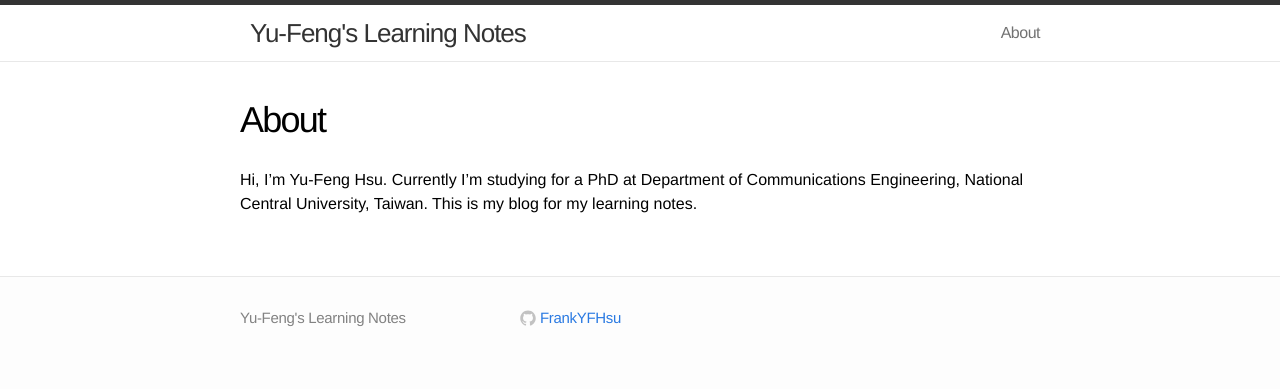
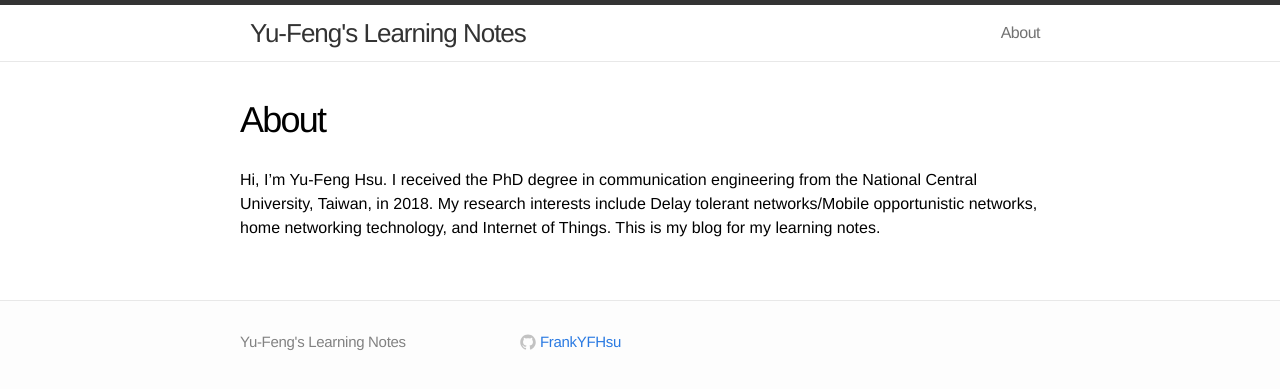
Before and after one commit to FrankYFHsu/FrankYFHsu.github.io, a Jekyll site: the page built from about.md, in a window 1280 px wide. Shown: the top 389 px of the page. Built offline with Jekyll 4.4.1, drawn with Linux system fonts in a browser that asks for light colours.

Commit message:
update about

```diff
--- a/_config.yml
+++ b/_config.yml
@@ -15,5 +15,3 @@ kramdown:
   input: GFM
   auto_ids: true
   syntax_highlighter: rouge
-
-theme: jekyll-theme-tactile
--- a/about.md
+++ b/about.md
@@ -4,5 +4,6 @@ title: About
 permalink: /about/
 ---
 
-Hi, I'm Yu-Feng Hsu. Currently I'm studying for a PhD at Department of Communications Engineering, National Central University, Taiwan.
+Hi, I'm Yu-Feng Hsu. I received the PhD degree in communication engineering from the National Central University, Taiwan, in 2018.
+My research interests include Delay tolerant networks/Mobile opportunistic networks, home networking technology, and Internet of Things.
 This is my blog for my learning notes.
```
Also changed, not shown: _posts/2017-07-30-first_in_github.markdown (deleted, +0 -10 lines).
